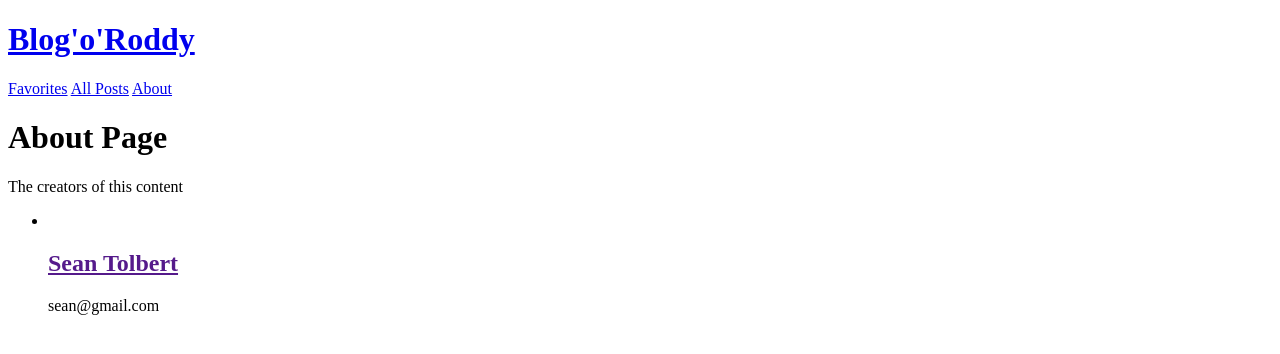
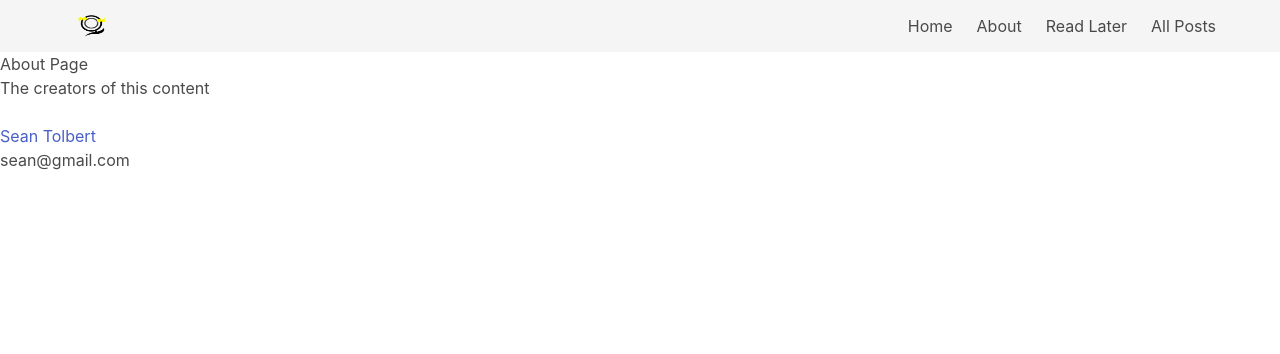
Before and after one commit to seantolbert/blogoroddy, a Django app: page /about in a window 1280 px wide. Shown: the top 354 px of the page. Run offline with Django 3.2, Linux system fonts and the light colour scheme; data comes from the database, SQL or seed files in the repository.

Commit message:
initiates styling

```diff
--- a/poster/templates/poster/index.html
+++ b/poster/templates/poster/index.html
@@ -5,10 +5,10 @@
 All My Posts
 {% endblock %}
 
-{% block css_files %}
+{% comment %} {% block css_files %}
 <link rel='stylesheet' href='{% static 'blog/partials/post.css' %}'>
 <link rel='stylesheet' href='{% static 'blog/all-posts.css' %}' />
-{% endblock  %}
+{% endblock  %} {% endcomment %}
 
 {% block content %}
 <section id='all-posts'>
--- /dev/null
+++ b/static/app.css
@@ -0,0 +1,7 @@
+* {
+    box-sizing: border-box;
+}
+
+body {
+    margin: 0;
+}
--- a/templates/base.html
+++ b/templates/base.html
@@ -7,17 +7,51 @@
     <meta http-equiv="X-UA-Compatible" content="IE=edge" />
     <meta name="viewport" content="width=device-width, initial-scale=1.0" />
     <title>{% block title %}{% endblock title %}</title>
+    <link rel="stylesheet" href='{% static 'app.css' %}' />
+    <link
+      rel="stylesheet"
+      href="https://cdn.jsdelivr.net/npm/bulma@0.9.3/css/bulma.min.css"
+    />
     {% block css_files %}{% endblock css_files %}
   </head>
   <body>
     <header>
-        <h1><a href="{% url 'home' %}">Blog'o'Roddy</a></h1>
-        <nav>
-            <a href="{% url 'read-later' %}">Favorites</a>
-            <a href="{% url 'index' %}">All Posts</a>
-            <a href="{% url 'about' %}">About</a>
-        </nav>
+      <div class="has-background-light">
+        <div class="container">
+            <nav class="navbar has-background-light" role="navigation" aria-label="main navigation">
+                <div class="navbar-brand">
+                    <a class="navbar-item" href="{% url 'home' %}">
+                        <img src="{% static 'poster/images/Quotate_Logo.png' %}" width="50" height="70" />
+                    </a>
+                    <a role="button" class="navbar-burger burger" aria-label="menu" aria-expanded="false" data-target="navnav">
+                        <span aria-hidden="true"></span> <span aria-hidden="true"></span> <span aria-hidden="true"></span>
+                      </a>
+                    </div>
+                    <div id="navnav" class="navbar-menu">
+                      <div class="navbar-start">
+                      </div>
+                        <div class="navbar-end">
+                            <a class="navbar-item" href="{% url 'home' %}"> Home </a>
+                            <a class="navbar-item" href="{% url 'about' %}"> About </a>
+                            <a class="navbar-item" href="{% url 'read-later' %}">Read Later</a>
+                            <a class="navbar-item" href="{% url 'index' %}">All Posts</a>
+                        </div>
+
+                    </div>
+                </nav>
+          </div>
+    </div>
     </header>
     {% block content %}{% endblock content %}
   </body>
+  <script>
+    const navButton = document.querySelector(
+      "nav .navbar-brand a.navbar-burger.burger[role='button']"
+    );
+
+    navButton.addEventListener("click", function (e) {
+      const navMenu = document.getElementById(e.target.dataset.target);
+      navMenu.classList.toggle("is-active");
+    });
+  </script>
 </html>
```
Also changed, not shown: poster/static/poster/images/Quotate_Logo.png (added), 1 other file.
